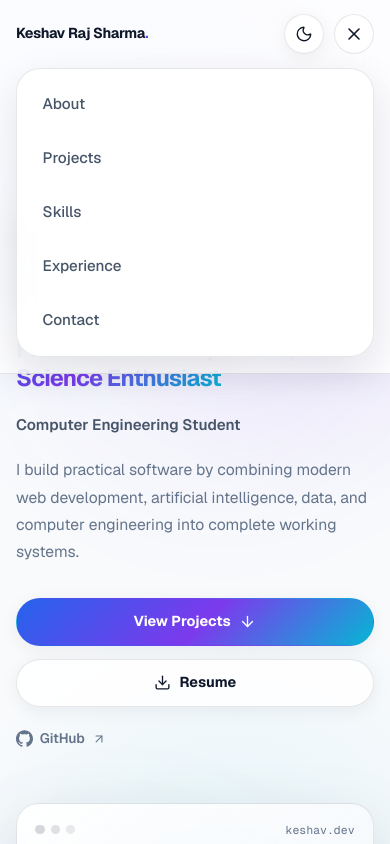
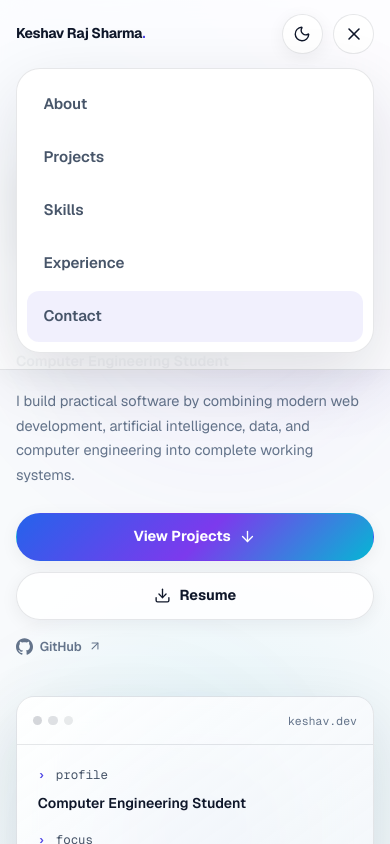
Before and after one commit to KeshavRajSharma/keshav-portfolio, a Next.js app: page / in a window 390 px wide. Both pictures are taken after a click on the button 354 px from the left and 34 px from the top of the page. Shown: the top 844 px of the page. Built offline with nearby package versions, Linux system fonts and the light colour scheme; no server answers.

Commit message:
feat: enhance navbar accessibility and improve mobile menu interactions

```diff
--- a/src/app/globals.css
+++ b/src/app/globals.css
@@ -21,8 +21,7 @@
   --secondary: #2563eb;
   --accent: #06b6d4;
 
-  --gradient-primary:
-    linear-gradient(
+  --gradient-primary: linear-gradient(
     135deg,
     #2563eb 0%,
     #7c3aed 52%,
@@ -40,27 +39,15 @@
       rgba(139, 92, 246, 0.14),
       transparent 29%
     ),
-    radial-gradient(
-      circle at 60% 75%,
-      rgba(6, 182, 212, 0.08),
-      transparent 32%
-    );
+    radial-gradient(circle at 60% 75%, rgba(6, 182, 212, 0.08), transparent 32%);
 
-  --shadow-sm:
-    0 4px 18px rgba(15, 23, 42, 0.06);
+  --shadow-sm: 0 4px 18px rgba(15, 23, 42, 0.06);
 
-  --shadow-md:
-    0 14px 40px rgba(15, 23, 42, 0.1);
+  --shadow-md: 0 14px 40px rgba(15, 23, 42, 0.1);
 
-  --shadow-lg:
-    0 24px 70px rgba(15, 23, 42, 0.13);
+  --shadow-lg: 0 24px 70px rgba(15, 23, 42, 0.13);
 
   --container-width: 1200px;
-
-  /*
-   * Navbar is intentionally slightly wider
-   * than the normal content container.
-   */
   --navbar-container-width: 1320px;
 
   --section-padding: 6.5rem;
@@ -97,8 +84,7 @@
   --secondary: #60a5fa;
   --accent: #22d3ee;
 
-  --gradient-primary:
-    linear-gradient(
+  --gradient-primary: linear-gradient(
     135deg,
     #60a5fa 0%,
     #8b5cf6 52%,
@@ -122,14 +108,11 @@
       transparent 32%
     );
 
-  --shadow-sm:
-    0 4px 18px rgba(0, 0, 0, 0.22);
+  --shadow-sm: 0 4px 18px rgba(0, 0, 0, 0.22);
 
-  --shadow-md:
-    0 14px 40px rgba(0, 0, 0, 0.28);
+  --shadow-md: 0 14px 40px rgba(0, 0, 0, 0.28);
 
-  --shadow-lg:
-    0 24px 70px rgba(0, 0, 0, 0.34);
+  --shadow-lg: 0 24px 70px rgba(0, 0, 0, 0.34);
 }
 
 @theme inline {
@@ -157,15 +140,13 @@
 html {
   scroll-behavior: smooth;
 
-  scroll-padding-top:
-    calc(var(--navbar-height) + 1rem);
+  scroll-padding-top: calc(var(--navbar-height) + 1rem);
 
   background: var(--background);
 }
 
 body {
   margin: 0;
-
   min-height: 100vh;
 
   overflow-x: hidden;
@@ -173,11 +154,7 @@ body {
   background: var(--background);
   color: var(--foreground);
 
-  font-family:
-    var(--font-geist-sans),
-    Arial,
-    Helvetica,
-    sans-serif;
+  font-family: var(--font-geist-sans), Arial, Helvetica, sans-serif;
 
   text-rendering: optimizeLegibility;
   -webkit-font-smoothing: antialiased;
@@ -188,12 +165,7 @@ body {
 }
 
 ::selection {
-  background:
-    color-mix(
-      in srgb,
-      var(--primary) 25%,
-      transparent
-    );
+  background: color-mix(in srgb, var(--primary) 25%, transparent);
 
   color: var(--foreground);
 }
@@ -219,7 +191,6 @@ picture,
 svg,
 video {
   display: block;
-
   max-width: 100%;
 }
 
@@ -228,11 +199,7 @@ main {
 }
 
 .site-container {
-  width:
-    min(
-      calc(100% - 3rem),
-      var(--container-width)
-    );
+  width: min(calc(100% - 3rem), var(--container-width));
 
   margin-inline: auto;
 }
@@ -251,7 +218,7 @@ main {
 }
 
 /* =========================
-   Theme toggle
+   Theme Toggle
    ========================= */
 
 .theme-toggle {
@@ -339,28 +306,23 @@ main {
 
   border-bottom-color: var(--border);
 
-  box-shadow:
-    0 8px 30px rgba(15, 23, 42, 0.04);
+  box-shadow: 0 8px 30px rgba(15, 23, 42, 0.04);
 
   backdrop-filter: blur(18px);
   -webkit-backdrop-filter: blur(18px);
 }
 
 .dark .navbar-shell-scrolled {
-  box-shadow:
-    0 8px 30px rgba(0, 0, 0, 0.16);
+  box-shadow: 0 8px 30px rgba(0, 0, 0, 0.16);
 }
 
 .navbar-container {
-  width:
-    min(
-      calc(100% - 3rem),
-      var(--container-width)
-    );
+  width: min(calc(100% - 3rem), var(--container-width));
 
   height: var(--navbar-height);
 
   display: flex;
+
   align-items: center;
 
   gap: 2rem;
@@ -378,8 +340,7 @@ main {
 
   letter-spacing: -0.025em;
 
-  transition:
-    color var(--transition-fast) ease;
+  transition: color var(--transition-fast) ease;
 }
 
 .navbar-brand:hover {
@@ -427,8 +388,7 @@ main {
   font-size: 0.88rem;
   font-weight: 500;
 
-  transition:
-    color var(--transition-fast) ease;
+  transition: color var(--transition-fast) ease;
 }
 
 .navbar-link::after {
@@ -448,8 +408,7 @@ main {
 
   transform: translateX(-50%);
 
-  transition:
-    width var(--transition-fast) ease;
+  transition: width var(--transition-fast) ease;
 }
 
 .navbar-link:hover {
@@ -500,18 +459,9 @@ main {
   display: none;
 }
 
-/*
- * Desktop navbar gets slightly more width than
- * the page content, moving both outer groups
- * outward without hacks such as translateX().
- */
 @media (min-width: 901px) {
   .navbar-container {
-    width:
-      min(
-        calc(100% - 3rem),
-        var(--navbar-container-width)
-      );
+    width: min(calc(100% - 3rem), var(--navbar-container-width));
   }
 }
 
@@ -525,6 +475,7 @@ main {
   min-height: min(780px, 90svh);
 
   display: flex;
+
   align-items: center;
 
   overflow: hidden;
@@ -586,12 +537,7 @@ main {
 
   color: var(--muted-strong);
 
-  font-size:
-    clamp(
-      1.45rem,
-      2.7vw,
-      2.35rem
-    );
+  font-size: clamp(1.45rem, 2.7vw, 2.35rem);
 
   line-height: 1.22;
 
@@ -616,12 +562,7 @@ main {
 
   color: var(--muted);
 
-  font-size:
-    clamp(
-      0.98rem,
-      1.5vw,
-      1.08rem
-    );
+  font-size: clamp(0.98rem, 1.5vw, 1.08rem);
 
   line-height: 1.75;
 }
@@ -693,9 +634,7 @@ main {
 }
 
 .button:active {
-  transform:
-    translateY(0)
-    scale(0.98);
+  transform: translateY(0) scale(0.98);
 }
 
 .button:focus-visible {
@@ -746,14 +685,9 @@ main {
 
   inset: 10% 8%;
 
-  background:
-    radial-gradient(
+  background: radial-gradient(
     circle,
-      color-mix(
-        in srgb,
-        var(--primary) 32%,
-        transparent
-      ),
+    color-mix(in srgb, var(--primary) 32%, transparent),
     transparent 68%
   );
 
@@ -769,19 +703,10 @@ main {
 
   overflow: hidden;
 
-  background:
-    linear-gradient(
+  background: linear-gradient(
     145deg,
-      color-mix(
-        in srgb,
-        var(--surface) 92%,
-        transparent
-      ),
-      color-mix(
-        in srgb,
-        var(--surface-muted) 82%,
-        transparent
-      )
+    color-mix(in srgb, var(--surface) 92%, transparent),
+    color-mix(in srgb, var(--surface-muted) 82%, transparent)
   );
 
   border: 1px solid var(--border);
@@ -837,12 +762,7 @@ main {
 }
 
 .hero-terminal {
-  padding:
-    clamp(
-      1.5rem,
-      4vw,
-      2.2rem
-    );
+  padding: clamp(1.5rem, 4vw, 2.2rem);
 }
 
 .hero-terminal-line {
@@ -926,9 +846,7 @@ main {
 
   border-radius: 999px;
 
-  box-shadow:
-    0 0 0 4px
-    rgba(34, 197, 94, 0.1);
+  box-shadow: 0 0 0 4px rgba(34, 197, 94, 0.1);
 }
 
 .hero-glow {
@@ -950,8 +868,7 @@ main {
   width: 24rem;
   height: 24rem;
 
-  background:
-    rgba(139, 92, 246, 0.28);
+  background: rgba(139, 92, 246, 0.28);
 }
 
 .hero-glow-two {
@@ -961,8 +878,7 @@ main {
   width: 20rem;
   height: 20rem;
 
-  background:
-    rgba(6, 182, 212, 0.18);
+  background: rgba(6, 182, 212, 0.18);
 }
 
 .hero-scroll-indicator {
@@ -984,8 +900,7 @@ main {
 
   transform: translateX(-50%);
 
-  transition:
-    color var(--transition-fast) ease;
+  transition: color var(--transition-fast) ease;
 }
 
 .hero-scroll-indicator:hover {
@@ -1016,12 +931,7 @@ main {
 .section-placeholder h2 {
   margin: 0;
 
-  font-size:
-    clamp(
-      2rem,
-      4vw,
-      3.4rem
-    );
+  font-size: clamp(2rem, 4vw, 3.4rem);
 
   letter-spacing: -0.045em;
 }
@@ -1056,24 +966,24 @@ main {
   .navbar-mobile {
     display: block;
 
-    width:
-      min(
-        calc(100% - 2rem),
-        var(--container-width)
-      );
+    width: min(calc(100% - 2rem), var(--container-width));
+
+    max-height: calc(100dvh - var(--navbar-height) - 2rem);
+
+    overflow-y: auto;
 
     margin: 0 auto 1rem;
-    padding: 0.6rem;
+    padding: 0.65rem;
 
-    background: var(--surface-elevated);
+    background: color-mix(in srgb, var(--surface) 96%, var(--background));
 
     border: 1px solid var(--border);
     border-radius: var(--radius-lg);
 
-    box-shadow: var(--shadow-md);
+    box-shadow: var(--shadow-lg);
 
-    backdrop-filter: blur(20px);
-    -webkit-backdrop-filter: blur(20px);
+    backdrop-filter: blur(24px);
+    -webkit-backdrop-filter: blur(24px);
   }
 
   .navbar-mobile-links {
@@ -1081,7 +991,7 @@ main {
 
     flex-direction: column;
 
-    gap: 0.15rem;
+    gap: 0.12rem;
 
     padding: 0;
     margin: 0;
@@ -1096,39 +1006,48 @@ main {
 
     align-items: center;
 
-    padding: 0.9rem 1rem;
+    padding: 0.88rem 1rem;
 
     color: var(--muted-strong);
 
     border-radius: var(--radius-sm);
 
     font-size: 0.95rem;
-    font-weight: 500;
+    font-weight: 520;
 
     transition:
       color var(--transition-fast) ease,
       background-color var(--transition-fast) ease;
   }
 
-  .navbar-mobile-links a:hover {
+  .navbar-mobile-links a:hover,
+  .navbar-mobile-link-active {
     color: var(--foreground);
-    background: var(--surface-muted);
+
+    background: color-mix(in srgb, var(--primary) 8%, transparent);
   }
 
   .hero-section {
     min-height: auto;
+
+    align-items: flex-start;
   }
 
   .hero-container {
     grid-template-columns: 1fr;
 
-    gap: 4rem;
+    gap: 3rem;
 
-    padding-top: 7.5rem;
-    padding-bottom: 6.5rem;
+    padding-top: 5.75rem;
+    padding-bottom: 5rem;
+  }
+
+  .hero-content {
+    max-width: 680px;
   }
 
   .hero-visual {
+    width: 100%;
     max-width: 590px;
 
     justify-self: start;
@@ -1141,17 +1060,13 @@ main {
 
 @media (max-width: 768px) {
   :root {
-    --section-padding: 5rem;
+    --section-padding: 4.75rem;
     --navbar-height: 4.25rem;
   }
 
   .site-container,
   .navbar-container {
-    width:
-      min(
-        calc(100% - 2rem),
-        var(--container-width)
-      );
+    width: min(calc(100% - 2rem), var(--container-width));
   }
 
   .navbar-container {
@@ -1159,44 +1074,116 @@ main {
   }
 
   .navbar-brand {
-    max-width: 180px;
+    max-width: 190px;
 
     overflow: hidden;
 
-    font-size: 0.9rem;
+    font-size: 0.88rem;
 
     text-overflow: ellipsis;
-
     white-space: nowrap;
   }
 
+  .theme-toggle,
+  .navbar-menu-button {
+    width: 2.55rem;
+    height: 2.55rem;
+  }
+
   .hero-container {
-    gap: 3.4rem;
+    gap: 2.8rem;
 
-    padding-top: 7rem;
-    padding-bottom: 5.5rem;
+    padding-top: 5rem;
+    padding-bottom: 4.5rem;
+  }
+
+  .hero-eyebrow {
+    margin-bottom: 0.65rem;
+
+    font-size: 0.82rem;
   }
 
   .hero-title {
-    font-size:
-      clamp(
-        2.7rem,
-        13vw,
-        4.4rem
-      );
+    font-size: clamp(2.55rem, 11.5vw, 3.55rem);
+
+    line-height: 1.02;
   }
 
   .hero-headline {
-    font-size:
-      clamp(
-        1.35rem,
-        6vw,
-        2rem
-      );
+    margin-top: 0.95rem;
+
+    font-size: clamp(1.25rem, 5.5vw, 1.8rem);
+
+    line-height: 1.25;
+  }
+
+  .hero-role {
+    margin-top: 1.15rem;
+
+    font-size: 0.9rem;
+  }
+
+  .hero-description {
+    margin-top: 1rem;
+
+    font-size: 0.93rem;
+    line-height: 1.7;
   }
 
   .hero-actions {
     width: 100%;
+
+    margin-top: 1.55rem;
+
+    gap: 0.7rem;
+  }
+
+  .hero-socials {
+    margin-top: 1.05rem;
+  }
+
+  .hero-social-link {
+    font-size: 0.8rem;
+  }
+
+  .hero-visual {
+    max-width: 100%;
+  }
+
+  .hero-visual-card {
+    border-radius: 1.15rem;
+  }
+
+  .hero-card-header {
+    min-height: 3rem;
+
+    padding-inline: 1rem;
+  }
+
+  .hero-terminal {
+    padding: 1.3rem;
+  }
+
+  .hero-terminal-line {
+    margin-top: 1.05rem;
+  }
+
+  .hero-terminal-output {
+    font-size: 0.88rem;
+  }
+
+  .hero-terminal-tags {
+    gap: 0.45rem;
+  }
+
+  .hero-terminal-tags span {
+    padding: 0.4rem 0.55rem;
+
+    font-size: 0.7rem;
+  }
+
+  .hero-status {
+    font-size: 0.8rem;
   }
 
   .section-placeholder {
@@ -1205,8 +1192,31 @@ main {
 }
 
 @media (max-width: 480px) {
+  :root {
+    --section-padding: 4.25rem;
+  }
+
   .navbar-brand {
-    max-width: 150px;
+    max-width: 175px;
+  }
+
+  .hero-container {
+    gap: 2.5rem;
+
+    padding-top: 4.65rem;
+    padding-bottom: 4rem;
+  }
+
+  .hero-title {
+    font-size: clamp(2.45rem, 11.5vw, 3rem);
+  }
+
+  .hero-headline {
+    font-size: clamp(1.2rem, 5.5vw, 1.55rem);
+  }
+
+  .hero-description {
+    font-size: 0.91rem;
   }
 
   .hero-actions {
@@ -1224,16 +1234,16 @@ main {
   }
 
   .hero-terminal-tags {
-    margin-top: 1rem;
+    margin-top: 0.8rem;
   }
 
   .hero-glow {
-    opacity: 0.2;
+    opacity: 0.18;
   }
 }
 
 /* =========================
-   Reduced motion
+   Reduced Motion
    ========================= */
 
 @media (prefers-reduced-motion: reduce) {
@@ -1244,13 +1254,10 @@ main {
   *,
   *::before,
   *::after {
-    animation-duration:
-      0.01ms !important;
+    animation-duration: 0.01ms !important;
 
-    animation-iteration-count:
-      1 !important;
+    animation-iteration-count: 1 !important;
 
-    transition-duration:
-      0.01ms !important;
+    transition-duration: 0.01ms !important;
   }
 }
--- a/src/components/layout/navbar.tsx
+++ b/src/components/layout/navbar.tsx
@@ -42,13 +42,6 @@ export function Navbar() {
         .map((item) => document.querySelector<HTMLElement>(item.href))
         .filter((section): section is HTMLElement => section !== null);
 
-      /*
-       * The active section is whichever section currently
-       * crosses this point near the upper part of the viewport.
-       *
-       * This is more predictable than choosing from only the
-       * IntersectionObserver entries that changed.
-       */
       const activationPoint = Math.min(window.innerHeight * 0.28, 220);
 
       let currentSection = "";
@@ -62,10 +55,6 @@ export function Navbar() {
         }
       }
 
-      /*
-       * Contact can be short. When the user reaches the bottom
-       * of the page, make sure Contact becomes active.
-       */
       const reachedBottom =
         window.innerHeight + window.scrollY >=
         document.documentElement.scrollHeight - 4;
@@ -91,6 +80,30 @@ export function Navbar() {
       window.removeEventListener("resize", updateNavbar);
     };
   }, []);
+
+  useEffect(() => {
+    if (!menuOpen) {
+      return;
+    }
+
+    const previousOverflow = document.body.style.overflow;
+
+    document.body.style.overflow = "hidden";
+
+    function handleKeyDown(event: KeyboardEvent) {
+      if (event.key === "Escape") {
+        setMenuOpen(false);
+      }
+    }
+
+    window.addEventListener("keydown", handleKeyDown);
+
+    return () => {
+      document.body.style.overflow = previousOverflow;
+
+      window.removeEventListener("keydown", handleKeyDown);
+    };
+  }, [menuOpen]);
 
   function closeMenu() {
     setMenuOpen(false);
@@ -127,6 +140,7 @@ export function Navbar() {
                       className={`navbar-link ${
                         isActive ? "navbar-link-active" : ""
                       }`}
+                      aria-current={isActive ? "location" : undefined}
                     >
                       {item.label}
                     </a>
@@ -168,14 +182,17 @@ export function Navbar() {
             initial={{
               opacity: 0,
               y: -8,
+              scale: 0.99,
             }}
             animate={{
               opacity: 1,
               y: 0,
+              scale: 1,
             }}
             exit={{
               opacity: 0,
               y: -8,
+              scale: 0.99,
             }}
             transition={{
               duration: 0.18,
@@ -183,13 +200,24 @@ export function Navbar() {
             }}
           >
             <ul className="navbar-mobile-links">
-              {navItems.map((item) => (
-                <li key={item.href}>
-                  <a href={item.href} onClick={closeMenu}>
-                    {item.label}
-                  </a>
-                </li>
-              ))}
+              {navItems.map((item) => {
+                const sectionId = item.href.slice(1);
+
+                const isActive = activeSection === sectionId;
+
+                return (
+                  <li key={item.href}>
+                    <a
+                      href={item.href}
+                      onClick={closeMenu}
+                      className={isActive ? "navbar-mobile-link-active" : ""}
+                      aria-current={isActive ? "location" : undefined}
+                    >
+                      {item.label}
+                    </a>
+                  </li>
+                );
+              })}
             </ul>
           </motion.nav>
         )}
```
Lines whose indentation alone changed are shown as unchanged.
